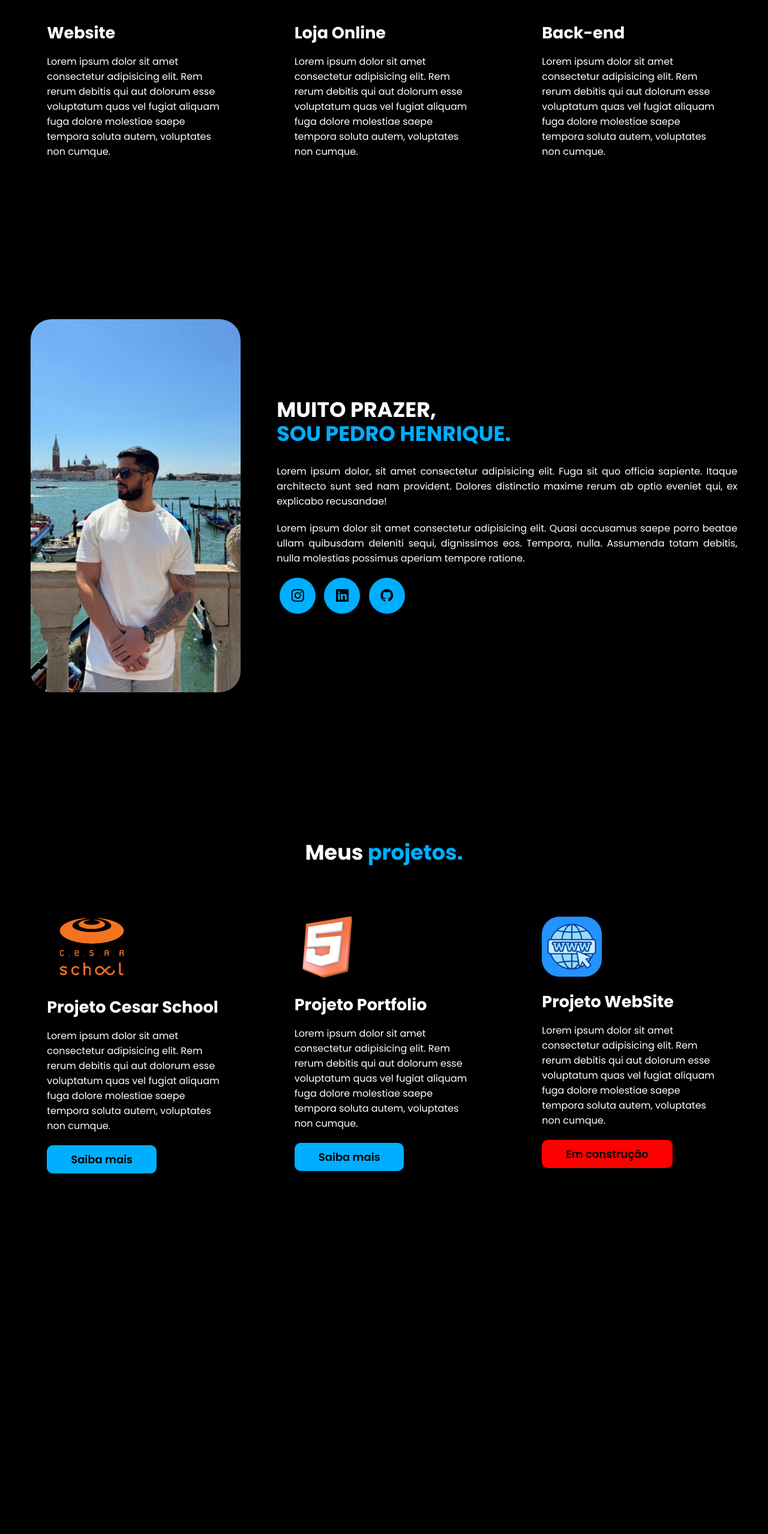
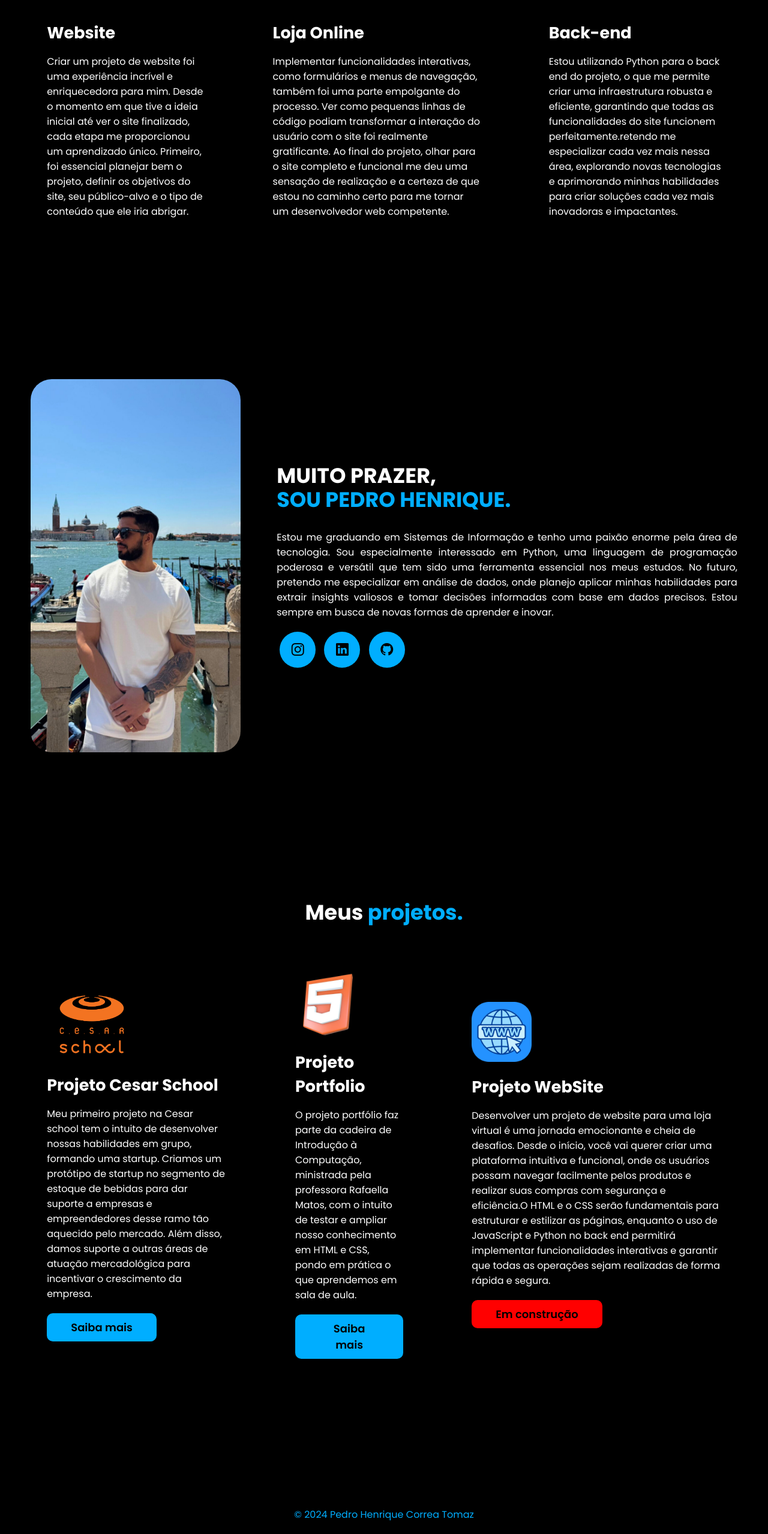
Before and after one commit to pedrohct7/portfolio-html-css, a plain HTML site: page index.html in a window 1280 px wide. Shown: the part 1162-3719 px from the top of the page at 60% size. Before the commit the page ends 3345 px from the top, so only its background shows below. Drawn offline with nearby package versions, Linux system fonts and the light colour scheme.

Commit message:
Finalizado

```diff
--- a/index.html
+++ b/index.html
@@ -8,6 +8,8 @@
 <link href="https://fonts.googleapis.com/css2?family=Poppins:ital,wght@0,100;0,200;0,300;0,400;0,500;0,600;0,700;0,800;0,900;1,100;1,200;1,300;1,400;1,500;1,600;1,700;1,800;1,900&display=swap" rel="stylesheet">
 <link rel="stylesheet" href="https://cdn.jsdelivr.net/npm/bootstrap-icons@1.11.3/font/bootstrap-icons.min.css">
   <link rel="stylesheet" href="style.css">
+  <link rel="shortcut icon" href="./imagens/pedrologo.png" />
+
     <title>Portfólio</title>
 </head>
 <body>
@@ -22,12 +24,12 @@
                     <li><a href="#">Início</a></li>
                     <li><a href="#especialidades">Especialidades</a></li>
                     <li><a href="#sobremim">sobre mim</a></li>
-                    <li><a href="#">Projetos</a></li>
+                    <li><a href="#projetos">Projetos</a></li>
                 </ul>
 
             </nav>
             <div class="btn-contato">
-                <a href="#">
+                <a href="https://github.com/pedrohct7/portfolio-html-css"target="_blank">
                     <button>Contato</button>
                 </a>
             </div><!--btn-contato-->
@@ -42,7 +44,7 @@
                         <h1>ONDE OS SONHOS SE TORNAM INOVAÇÕES<span>.</span></h1>
                         <p>A essência de transformar ideias visionárias em realidades tangíveis destaca a capacidade de converter conceitos inovadores e sonhos ambiciosos em soluções práticas e concretas, evidenciando o compromisso com a otimização de resultados.</p>
                         <div class="btn-contato">
-                            <a href="#"><button>Entre em Contato</button></a>
+                            <a href="https://www.linkedin.com/in/pedro-henrique-5bb62b203"target="_blank"><button>Entre em Contato</button></a>
                         </div>
 
                     </div>
@@ -61,17 +63,17 @@
                     <div class="especialidades-box">
                         <i class="bi bi-code-square"></i>
                         <h3>Website</h3>
-                        <p>Lorem ipsum dolor sit amet consectetur adipisicing elit. Rem rerum debitis qui aut dolorum esse voluptatum quas vel fugiat aliquam fuga dolore molestiae saepe tempora soluta autem, voluptates non cumque.</p>
+                        <p>Criar um projeto de website foi uma experiência incrível e enriquecedora para mim. Desde o momento em que tive a ideia inicial até ver o site finalizado, cada etapa me proporcionou um aprendizado único. Primeiro, foi essencial planejar bem o projeto, definir os objetivos do site, seu público-alvo e o tipo de conteúdo que ele iria abrigar.</p>
                     </div>
                     <div class="especialidades-box">
                         <i class="bi bi-cart-check"></i>
                         <h3>Loja Online</h3>
-                        <p>Lorem ipsum dolor sit amet consectetur adipisicing elit. Rem rerum debitis qui aut dolorum esse voluptatum quas vel fugiat aliquam fuga dolore molestiae saepe tempora soluta autem, voluptates non cumque.</p>
+                        <p>Implementar funcionalidades interativas, como formulários e menus de navegação, também foi uma parte empolgante do processo. Ver como pequenas linhas de código podiam transformar a interação do usuário com o site foi realmente gratificante. Ao final do projeto, olhar para o site completo e funcional me deu uma sensação de realização e a certeza de que estou no caminho certo para me tornar um desenvolvedor web competente.</p>
                     </div>
                     <div class="especialidades-box">
                         <i class="bi bi-filetype-py"></i>
                         <h3>Back-end</h3>
-                        <p>Lorem ipsum dolor sit amet consectetur adipisicing elit. Rem rerum debitis qui aut dolorum esse voluptatum quas vel fugiat aliquam fuga dolore molestiae saepe tempora soluta autem, voluptates non cumque.</p>
+                        <p>Estou utilizando Python para o back end do projeto, o que me permite criar uma infraestrutura robusta e eficiente, garantindo que todas as funcionalidades do site funcionem perfeitamente.retendo me especializar cada vez mais nessa área, explorando novas tecnologias e aprimorando minhas habilidades para criar soluções cada vez mais inovadoras e impactantes.</p>
                     </div>
                 </div>
             </div>
@@ -84,12 +86,12 @@
                     </div>
                     <div id="sobremim" class="txt-sobre">
                         <h2>MUITO PRAZER,<span> SOU PEDRO HENRIQUE.</span> </h2>
-                        <p>Lorem ipsum dolor, sit amet consectetur adipisicing elit. Fuga sit quo officia sapiente. Itaque architecto sunt sed nam provident. Dolores distinctio maxime rerum ab optio eveniet qui, ex explicabo recusandae!</p>
-                        <p>Lorem ipsum dolor sit amet consectetur adipisicing elit. Quasi accusamus saepe porro beatae ullam quibusdam deleniti sequi, dignissimos eos. Tempora, nulla. Assumenda totam debitis, nulla molestias possimus aperiam tempore ratione.</p>
+                        <p>Estou me graduando em Sistemas de Informação e tenho uma paixão enorme pela área de tecnologia. Sou especialmente interessado em Python, uma linguagem de programação poderosa e versátil que tem sido uma ferramenta essencial nos meus estudos. No futuro, pretendo me especializar em análise de dados, onde planejo aplicar minhas habilidades para extrair insights valiosos e tomar decisões informadas com base em dados precisos. Estou sempre em busca de novas formas de aprender e inovar.</p>
+                        <p></p>
                         <div class="btn-social">
                             <a href="https://www.instagram.com/pedrohctomaz/profilecard/?igsh=MWw5ZnowcDRpcjE5OQ%3D%3D" target="_blank"><button><i class="bi bi-instagram"></i></button></a>
                             <a href="https://www.linkedin.com/in/pedro-henrique-5bb62b203" target="_blank"><button><i class="bi bi-linkedin"></i></button></a>
-                            <a href="https://github.com/pedrohct7" target="_blank"><button><i class="bi bi-github"></i></button></a>
+                            <a href="https://github.com/pedrohct7/portfolio-html-css" target="_blank"><button><i class="bi bi-github"></i></button></a>
                         </div>
 
                     </div>
@@ -99,20 +101,20 @@
 
         <section id="especialidades" class="especialidades">
             <div class="interface">
-               <h2 class="título">Meus <span>projetos.</span></h2>
+               <h2 id="projetos" class="título">Meus <span>projetos.</span></h2>
                 <div class="flex">
                     <div class="especialidades-box">
                         <img class="school" src="./imagens/marca_cesar_school.png" alt="">
                         <h3>Projeto Cesar School</h3>
-                        <p>Lorem ipsum dolor sit amet consectetur adipisicing elit. Rem rerum debitis qui aut dolorum esse voluptatum quas vel fugiat aliquam fuga dolore molestiae saepe tempora soluta autem, voluptates non cumque.</p>
+                        <p>Meu primeiro projeto na Cesar school tem o intuito de desenvolver nossas habilidades em grupo, formando uma startup. Criamos um protótipo de startup no segmento de estoque de bebidas para dar suporte a empresas e empreendedores desse ramo tão aquecido pelo mercado. Além disso, damos suporte a outras áreas de atuação mercadológica para incentivar o crescimento da empresa.</p>
                         <div class="btn-contato">
-                            <a href="#"><button>Saiba mais</button></a>
+                            <a href="https://sites.google.com/cesar.school/flowstock/home?authuser=0"target="_blank"><button>Saiba mais</button></a>
                         </div>
                     </div>
                     <div class="especialidades-box">
                         <img class="school2" src="./imagens/image-removebg-preview.png" alt="">
                         <h3>Projeto Portfolio</h3>
-                        <p>Lorem ipsum dolor sit amet consectetur adipisicing elit. Rem rerum debitis qui aut dolorum esse voluptatum quas vel fugiat aliquam fuga dolore molestiae saepe tempora soluta autem, voluptates non cumque.</p>
+                        <p>O projeto portfólio faz parte da cadeira de Introdução à Computação, ministrada pela professora Rafaella Matos, com o intuito de testar e ampliar nosso conhecimento em HTML e CSS, pondo em prática o que aprendemos em sala de aula.</p>
                         <div class="btn-contato">
                             <a href="#"><button>Saiba mais</button></a>
                         </div>
@@ -120,7 +122,7 @@
                     <div class="especialidades-box">
                         <img class="school3" src="./imagens/10254827.png" alt="">
                         <h3>Projeto WebSite</h3>
-                        <p>Lorem ipsum dolor sit amet consectetur adipisicing elit. Rem rerum debitis qui aut dolorum esse voluptatum quas vel fugiat aliquam fuga dolore molestiae saepe tempora soluta autem, voluptates non cumque.</p>
+                        <p>Desenvolver um projeto de website para uma loja virtual é uma jornada emocionante e cheia de desafios. Desde o início, você vai querer criar uma plataforma intuitiva e funcional, onde os usuários possam navegar facilmente pelos produtos e realizar suas compras com segurança e eficiência.O HTML e o CSS serão fundamentais para estruturar e estilizar as páginas, enquanto o uso de JavaScript e Python no back end permitirá implementar funcionalidades interativas e garantir que todas as operações sejam realizadas de forma rápida e segura.</p>
                         <div class="btn-contato2">
                             <a href="#"><button>Em construção</button></a>
                         </div>
@@ -129,6 +131,8 @@
                 </div>
             </div>
         </section>
+
+        <footer><p>&copy; 2024 Pedro Henrique Correa Tomaz</p></footer>
     </main>
 
 </body>
--- a/style.css
+++ b/style.css
@@ -216,3 +216,11 @@ section.sobremim .flex{
 .school3 {
     width: 100px;
 }
+
+footer {
+    display: flex;
+    justify-content: center;
+    text-align: center;
+    color: #00aeff;
+    padding: 20px;
+}
```
